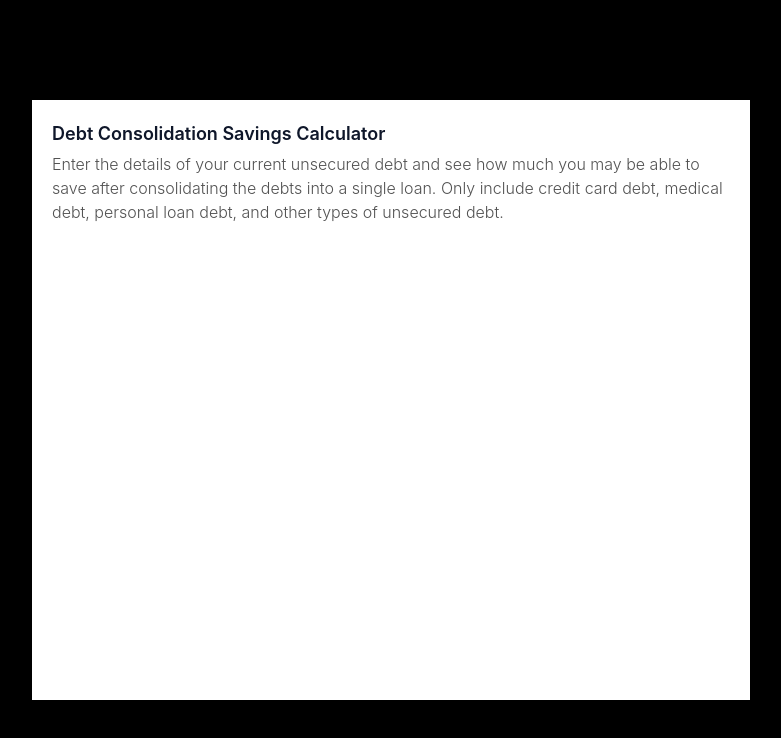
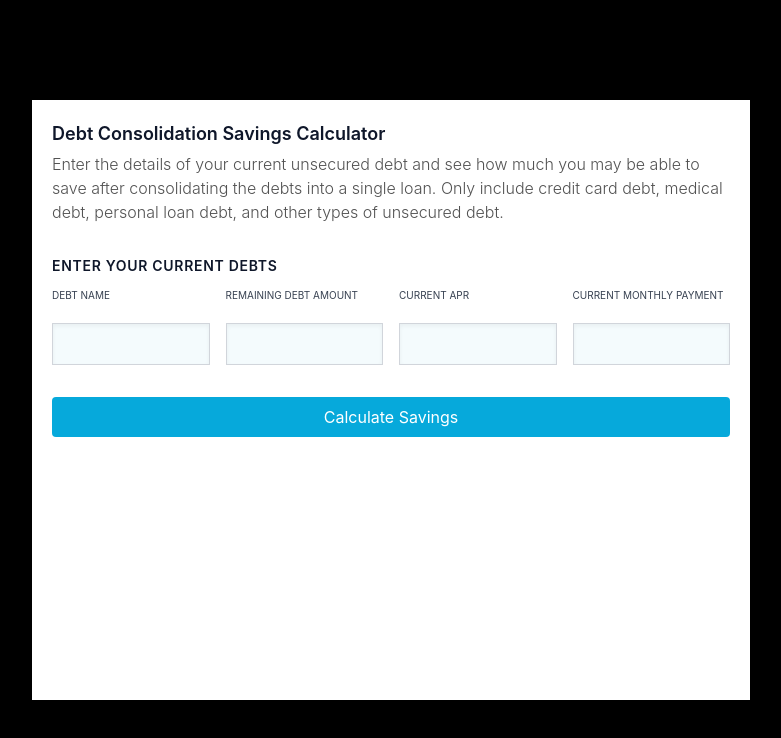
Before and after one commit to imranrehman-it/DebtConsolidation, a React (Create React App) app in the folder debt-consolidation/: page / in a window 1280 px wide. Shown: the top 738 px of the page, without its empty margins (249-1030 px from the left). Built offline with nearby package versions, Linux system fonts and the light colour scheme.

Commit message:
added labels + input boxes + input for InputForm

```diff
--- a/debt-consolidation/src/Modal.js
+++ b/debt-consolidation/src/Modal.js
@@ -1,11 +1,14 @@
 import React from 'react'
 import { Header } from './components/Modal/Header';
+import { InputForm } from './components/InputForm/InputForm';
 
 export const Modal = () => {
   return (
     <div className="flex justify-center items-center min-h-screen text">
          <div className="flex flex-col px-5 pt-5 pb-20 bg-white shadow-sm w-[718px] h-[600px]">
             <Header />
+            <InputForm />
+
          </div>
     </div>
   )
--- /dev/null
+++ b/debt-consolidation/src/components/InputForm/InputForm.js
@@ -0,0 +1,39 @@
+import React from 'react'
+import {InputLabel} from './InputLabel'
+
+export const InputForm = () => {
+  return (
+    <>
+      <h2 className="mt-8 text-sm tracking-wider text-slate-900 max-md:max-w-full font-semibold">
+        ENTER YOUR CURRENT DEBTS
+      </h2>
+      <div className="flex flex-col gap-2 overflow-y-auto mt-3">
+        <div className="grid grid-cols-4 gap-4 ">
+        <InputLabel labelText="DEBT NAME" />
+        <InputLabel labelText="REMAINING DEBT AMOUNT" />
+        <InputLabel labelText="CURRENT APR" />
+        <InputLabel labelText="CURRENT MONTHLY PAYMENT" />
+          <input
+            type="number"
+            className="p-2 mt-1 w-full bg-[#F4FBFD] border shadow-inner border-gray-300 text-black"
+          />
+          <input
+            type="number"
+            className="p-2 mt-1 w-full bg-[#F4FBFD] border shadow-inner border-gray-300 text-black"
+          />
+          <input
+            type="number"
+            className="p-2 mt-1 w-full bg-[#F4FBFD] border shadow-inner border-gray-300 text-black"
+          />
+          <input
+            type="number"
+            className="p-2 mt-1 w-full bg-[#F4FBFD] border shadow-inner border-gray-300 text-black"
+          />
+        </div>
+        <button className="w-full p-2 mt-6 text-base text-white bg-[#06A9DB] rounded">
+          Calculate Savings
+        </button>
+      </div>
+    </>
+  );
+}
--- /dev/null
+++ b/debt-consolidation/src/components/InputForm/InputLabel.js
@@ -0,0 +1,9 @@
+import React from "react";
+
+export const InputLabel = ({ labelText }) => {
+  return (
+    <label className="block text-[10px] text-gray-700 flex-1">
+      {labelText}
+    </label>
+  );
+};
```
